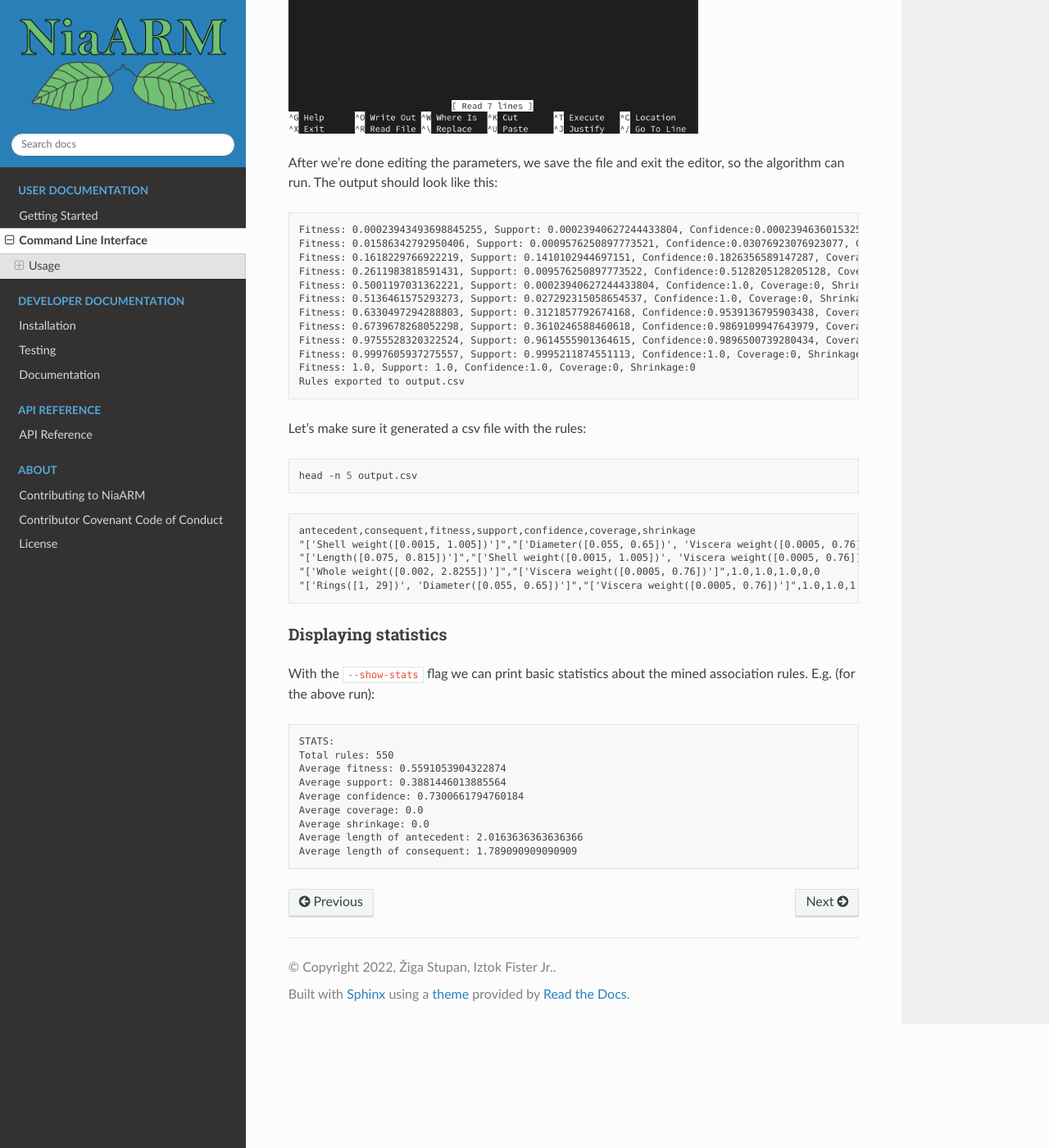
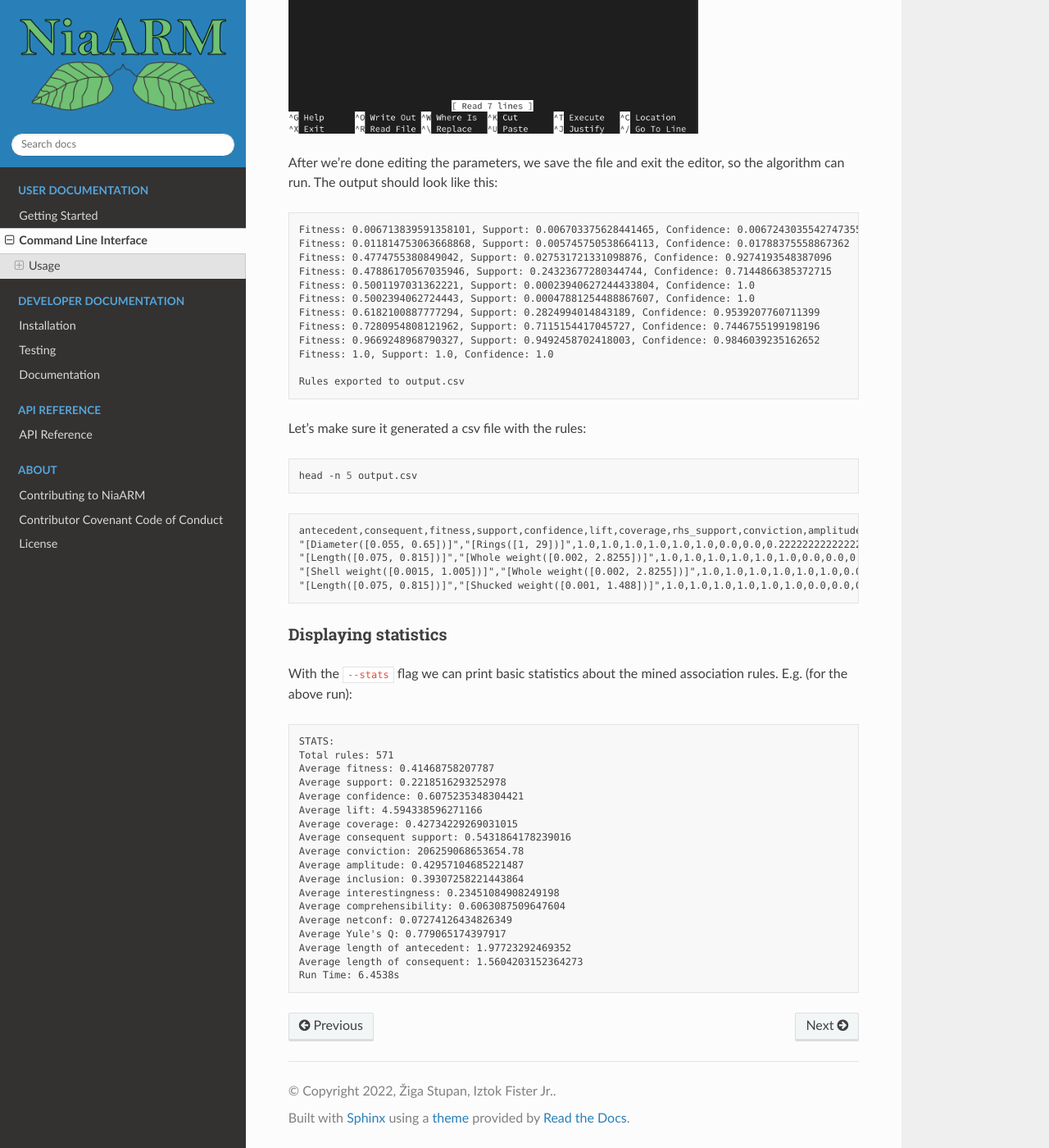
Before and after one commit to firefly-cpp/NiaARM, a Sphinx documentation site: the page built from docs/cli.rst, in a window 1280 px wide and 1400 px high, scrolled down 1333 px. Shown: the whole window at 82% size. Built offline with Sphinx 7.4.7 and the Read the Docs theme 2.0.0, drawn with Linux system fonts in a browser that asks for light colours; some of the changed text lies outside the part shown.

Commit message:
Fixed CLI

```diff
--- a/docs/cli.rst
+++ b/docs/cli.rst
@@ -41,7 +41,7 @@ Usage
       --weights WEIGHTS [WEIGHTS ...]
                             Weights in range [0, 1] corresponding to --metrics
       --log                 Enable logging of fitness improvements
-      --show-stats          Display stats about mined rules
+      --stats          Display stats about mined rules
 
 Output rules to csv
 ~~~~~~~~~~~~~~~~~~~
@@ -65,17 +65,17 @@ The output should look like this:
 
 .. code-block:: text
 
-    Fitness: 0.00023943493698845255, Support: 0.00023940627244433804, Confidence:0.00023946360153256704, Coverage:0, Shrinkage:0
-    Fitness: 0.01586342792950406, Support: 0.0009576250897773521, Confidence:0.03076923076923077, Coverage:0, Shrinkage:0
-    Fitness: 0.1618229766922219, Support: 0.1410102944697151, Confidence:0.1826356589147287, Coverage:0, Shrinkage:0
-    Fitness: 0.2611983818591431, Support: 0.009576250897773522, Confidence:0.5128205128205128, Coverage:0, Shrinkage:0
-    Fitness: 0.5001197031362221, Support: 0.00023940627244433804, Confidence:1.0, Coverage:0, Shrinkage:0
-    Fitness: 0.5136461575293273, Support: 0.027292315058654537, Confidence:1.0, Coverage:0, Shrinkage:0
-    Fitness: 0.6330497294288803, Support: 0.3121857792674168, Confidence:0.9539136795903438, Coverage:0, Shrinkage:0
-    Fitness: 0.6739678268052298, Support: 0.3610246588460618, Confidence:0.9869109947643979, Coverage:0, Shrinkage:0
-    Fitness: 0.9755528320322524, Support: 0.9614555901364615, Confidence:0.9896500739280434, Coverage:0, Shrinkage:0
-    Fitness: 0.9997605937275557, Support: 0.9995211874551113, Confidence:1.0, Coverage:0, Shrinkage:0
-    Fitness: 1.0, Support: 1.0, Confidence:1.0, Coverage:0, Shrinkage:0
+    Fitness: 0.006713839591358101, Support: 0.006703375628441465, Confidence: 0.0067243035542747355
+    Fitness: 0.011814753063668868, Support: 0.005745750538664113, Confidence: 0.01788375558867362
+    Fitness: 0.4774755380849042, Support: 0.027531721331098876, Confidence: 0.9274193548387096
+    Fitness: 0.47886170567035946, Support: 0.24323677280344744, Confidence: 0.7144866385372715
+    Fitness: 0.5001197031362221, Support: 0.00023940627244433804, Confidence: 1.0
+    Fitness: 0.5002394062724443, Support: 0.00047881254488867607, Confidence: 1.0
+    Fitness: 0.6182100887777294, Support: 0.2824994014843189, Confidence: 0.9539207760711399
+    Fitness: 0.7280954808121962, Support: 0.7115154417045727, Confidence: 0.7446755199198196
+    Fitness: 0.9669248968790327, Support: 0.9492458702418003, Confidence: 0.9846039235162652
+    Fitness: 1.0, Support: 1.0, Confidence: 1.0
+
     Rules exported to output.csv
 
 Let's make sure it generated a csv file with the rules:
@@ -86,26 +86,36 @@ Let's make sure it generated a csv file with the rules:
 
 .. code-block:: text
 
-    antecedent,consequent,fitness,support,confidence,coverage,shrinkage
-    "['Shell weight([0.0015, 1.005])']","['Diameter([0.055, 0.65])', 'Viscera weight([0.0005, 0.76])']",1.0,1.0,1.0,0,0
-    "['Length([0.075, 0.815])']","['Shell weight([0.0015, 1.005])', 'Viscera weight([0.0005, 0.76])']",1.0,1.0,1.0,0,0
-    "['Whole weight([0.002, 2.8255])']","['Viscera weight([0.0005, 0.76])']",1.0,1.0,1.0,0,0
-    "['Rings([1, 29])', 'Diameter([0.055, 0.65])']","['Viscera weight([0.0005, 0.76])']",1.0,1.0,1.0,0,0
+    antecedent,consequent,fitness,support,confidence,lift,coverage,rhs_support,conviction,amplitude,inclusion,interestingness,comprehensibility,netconf,yulesq
+    "[Diameter([0.055, 0.65])]","[Rings([1, 29])]",1.0,1.0,1.0,1.0,1.0,1.0,0.0,0.0,0.2222222222222222,0.9997605937275557,0.6309297535714574,0.0,-1.0
+    "[Length([0.075, 0.815])]","[Whole weight([0.002, 2.8255])]",1.0,1.0,1.0,1.0,1.0,1.0,0.0,0.0,0.2222222222222222,0.9997605937275557,0.6309297535714574,0.0,-1.0
+    "[Shell weight([0.0015, 1.005])]","[Whole weight([0.002, 2.8255])]",1.0,1.0,1.0,1.0,1.0,1.0,0.0,0.0,0.2222222222222222,0.9997605937275557,0.6309297535714574,0.0,-1.0
+    "[Length([0.075, 0.815])]","[Shucked weight([0.001, 1.488])]",1.0,1.0,1.0,1.0,1.0,1.0,0.0,0.0,0.2222222222222222,0.9997605937275557,0.6309297535714574,0.0,-1.0
+
 
 Displaying statistics
 ~~~~~~~~~~~~~~~~~~~~~
 
-With the ``--show-stats`` flag we can print basic statistics about the mined association rules.
+With the ``--stats`` flag we can print basic statistics about the mined association rules.
 E.g. (for the above run):
 
 .. code-block:: text
 
     STATS:
-    Total rules: 550
-    Average fitness: 0.5591053904322874
-    Average support: 0.3881446013885564
-    Average confidence: 0.7300661794760184
-    Average coverage: 0.0
-    Average shrinkage: 0.0
-    Average length of antecedent: 2.0163636363636366
-    Average length of consequent: 1.789090909090909
+    Total rules: 571
+    Average fitness: 0.41468758207787
+    Average support: 0.2218516293252978
+    Average confidence: 0.6075235348304421
+    Average lift: 4.594338596271166
+    Average coverage: 0.42734229269031015
+    Average consequent support: 0.5431864178239016
+    Average conviction: 206259068653654.78
+    Average amplitude: 0.42957104685221487
+    Average inclusion: 0.39307258221443864
+    Average interestingness: 0.23451084908249198
+    Average comprehensibility: 0.6063087509647604
+    Average netconf: 0.07274126434826349
+    Average Yule's Q: 0.779065174397917
+    Average length of antecedent: 1.97723292469352
+    Average length of consequent: 1.5604203152364273
+    Run Time: 6.4538s
```
Also changed, not shown: other parts of docs/cli.rst (+1 -1 lines), 1 other file.
